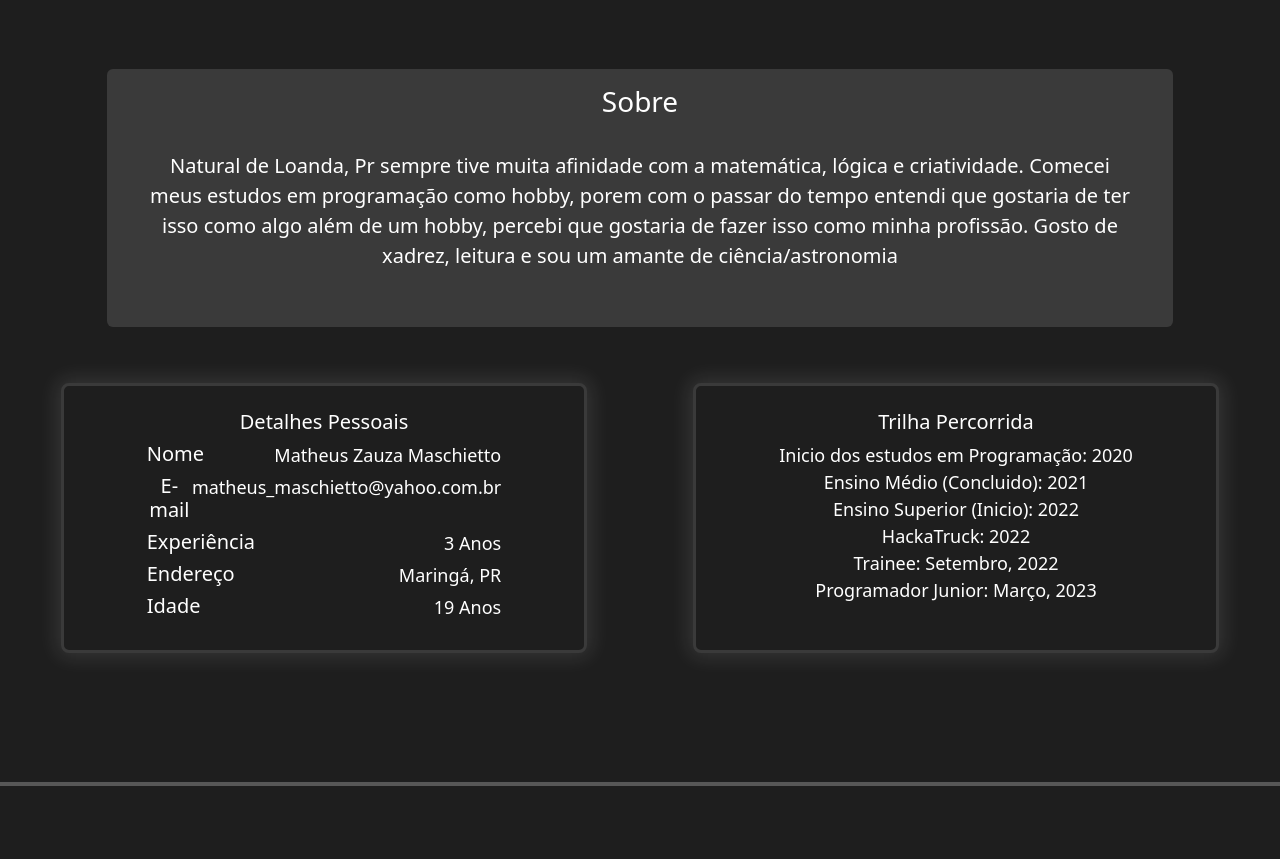
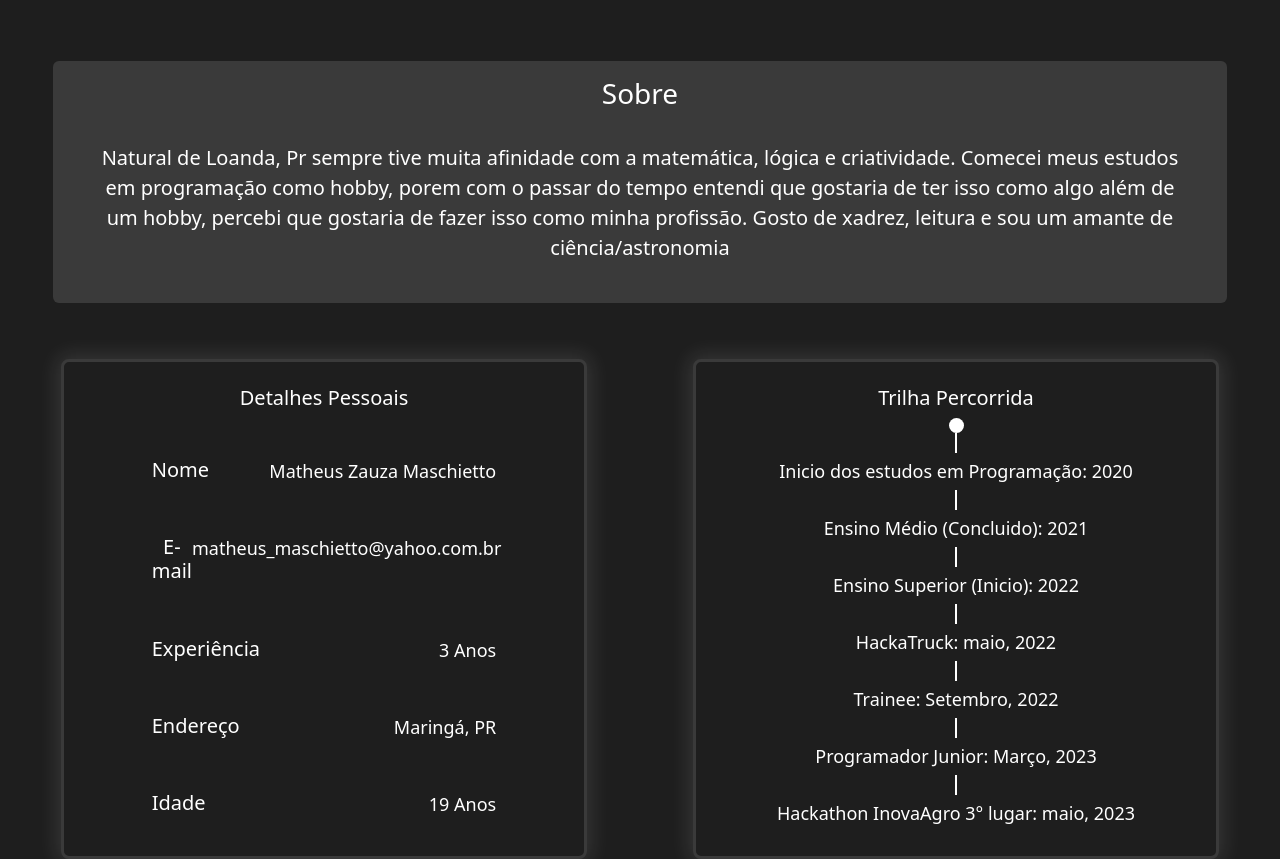
Before and after one commit to Matheus-Zauza-Maschietto/LandingPagePortifolio, a Vue app in the folder landingpage/: page / in a window 1280 px wide. Shown: the part 880-1739 px from the top of the page. Built offline with nearby package versions, Linux system fonts and the light colour scheme.

Commit message:
alterando estrutura de colunas projeto

```diff
--- a/landingpage/src/components/Projetos.vue
+++ b/landingpage/src/components/Projetos.vue
@@ -9,8 +9,8 @@
 </div> -->
   <div class="text-center" id="projetos">
     <h2>Meus Projetos</h2>
-    <div class="container row row-cols-2 m-auto">
-        <div class="board col-md-5 m-5 brightness">
+    <div class="container row row-cols-md-2 m-auto">
+        <div class="board col-md-5 m-md-5 brightness">
             <div class="col-md-10 col-11 m-auto projeto">
                 <h3>I Want</h3>
                 <img src="../assets/projetos/IWant.png" alt="API de produtos" class="img-fluid">
@@ -20,7 +20,7 @@
                 </div>
             </div>
         </div>
-        <div class="board col-md-5 m-5 brightness">
+        <div class="board col-md-5 m-md-5 brightness">
             <div class="col-md-10 col-11 m-auto projeto">
                 <h3>Filmaria</h3>
                 <img src="../assets/projetos/filmaria.png" alt="Site de lançamento de filmes" class="img-fluid">
@@ -30,7 +30,7 @@
                 </div>
             </div>
         </div>
-        <div class="board col-md-5 m-5 brightness">
+        <div class="board col-md-5 m-md-5 brightness">
             <div class="col-md-10 col-11 m-auto projeto">
                 <h3>Me Acha</h3>
                 <img src="../assets/projetos/MeAcha.png" alt="Site busca de CEPs" class="img-fluid">
@@ -40,7 +40,7 @@
                 </div>
             </div>
         </div>
-        <div class="board col-md-5 m-5 brightness">
+        <div class="board col-md-5 m-md-5 brightness">
             <div class="col-md-10 col-11 m-auto projeto">
                 <h3>My Clouth Stock</h3>
                 <img src="../assets/projetos/myClouthStock.png" alt="Site para controle de estoque de roupas" class="img-fluid">
@@ -50,7 +50,7 @@
                 </div>
             </div>
         </div>
-        <div class="board col-md-5 m-5 brightness">
+        <div class="board col-md-5 m-md-5 brightness">
             <div class="col-md-10 col-11 m-auto projeto">
                 <h3>Controle de Pedidos</h3>
                 <img src="../assets/projetos/controleDePedidos.png" alt="Site para controle de estoque de items" class="img-fluid">
@@ -60,7 +60,7 @@
                 </div>
             </div>
         </div>
-        <div class="board col-md-5 m-5 brightness">
+        <div class="board col-md-5 m-md-5 brightness">
             <div class="col-md-10 col-11 m-auto projeto">
                 <h3>Downloader de Video do Youtube</h3>
                 <img src="../assets/projetos/youtubeDownloader.png" alt="Aplicativo desktop para baixar videos e audios do youtube" class="img-fluid">
--- a/landingpage/src/components/Sobre.vue
+++ b/landingpage/src/components/Sobre.vue
@@ -1,30 +1,30 @@
 <template>
   <div id="sobre">
-        <div class="col-md-10 text-center m-2 p-3 rounded-2 mx-auto" id="meu-resumo">
+        <div class="col-md-11 text-center p-3 rounded-2 m-auto" id="meu-resumo">
             <h2>Sobre</h2>
             <p class="p-4">Natural de Loanda, Pr sempre tive muita afinidade com a matemática, lógica e criatividade. Comecei meus estudos em programação como hobby, porem com o passar do tempo entendi que gostaria de ter isso como algo além de um hobby, percebi que gostaria de fazer isso como minha profissão. Gosto de xadrez, leitura e sou um amante de ciência/astronomia</p>
         </div>
         <div class="row justify-content-around m-2 info-cards">
             <div class="col-lg-5 text-center m-5 p-4 rounded-3 brightness">
                 <h3>Detalhes Pessoais</h3>
-                <div class="col-9 m-auto">
-                    <div class="d-flex justify-content-between ">
+                <div class="col-9 m-auto d-flex flex-column justify-content-evenly h-100">
+                    <div class="d-flex justify-content-between information">
                         <h3>Nome</h3>
                         <span>Matheus Zauza Maschietto</span>
                     </div>
-                    <div class="d-flex justify-content-between ">
+                    <div class="d-flex justify-content-between information">
                         <h3>E-mail</h3>
                         <span>matheus_maschietto@yahoo.com.br</span>
                     </div>
-                    <div class="d-flex justify-content-between ">
+                    <div class="d-flex justify-content-between information">
                         <h3>Experiência</h3>
                         <span>3 Anos</span>
                     </div>
-                    <div class="d-flex justify-content-between ">
+                    <div class="d-flex justify-content-between information">
                         <h3>Endereço</h3>
                         <span>Maringá, PR</span>
                     </div>
-                    <div class="d-flex justify-content-between ">
+                    <div class="d-flex justify-content-between information">
                         <h3>Idade</h3>
                         <span>19 Anos</span>
                     </div>
@@ -32,12 +32,21 @@
             </div>
             <div class="col-lg-5 d-flex flex-column text-center m-5 p-4 rounded-3 brightness">
                 <h3>Trilha Percorrida</h3>
-                <span>Inicio dos estudos em Programação: 2020</span>
-                <span>Ensino Médio (Concluido): 2021</span>
-                <span>Ensino Superior (Inicio): 2022</span>
-                <span>HackaTruck: 2022</span>
-                <span>Trainee: Setembro, 2022</span>
-                <span>Programador Junior: Março, 2023</span>
+                <span class="init-jorney-ball"></span>
+                <span class="init-jorney-stick"></span>
+                <p>Inicio dos estudos em Programação: 2020</p>
+                <span class="init-jorney-stick"></span>
+                <p>Ensino Médio (Concluido): 2021</p>
+                <span class="init-jorney-stick"></span>
+                <p>Ensino Superior (Inicio): 2022</p>
+                <span class="init-jorney-stick"></span>
+                <p>HackaTruck: maio, 2022</p>
+                <span class="init-jorney-stick"></span>
+                <p>Trainee: Setembro, 2022</p>
+                <span class="init-jorney-stick"></span>
+                <p>Programador Junior: Março, 2023</p>
+                <span class="init-jorney-stick"></span>
+                <p>Hackathon InovaAgro 3° lugar: maio, 2023</p>
             </div>
         </div>
   </div>
@@ -79,4 +88,36 @@ h3{
 .info-cards>div h3{
     font-size: 20px;
 }
+
+p{
+    margin: 0;
+}
+
+#init-jorney{
+    margin: auto;
+}
+
+.init-jorney-ball{
+    background: white;
+    width: 15px;
+    height: 15px;
+    border-radius: 100%;
+    margin: auto;
+}
+
+.init-jorney-stick{
+    background: white;
+    width: 2px;
+    height: 20px;
+    margin: auto;
+}
+
+.brightness>p, .information{
+    transition: 0.3s;
+    padding: 5px;
+}
+
+.brightness>p:hover, .information:hover{
+    transform: scale(1.1);
+}
 </style>
```
